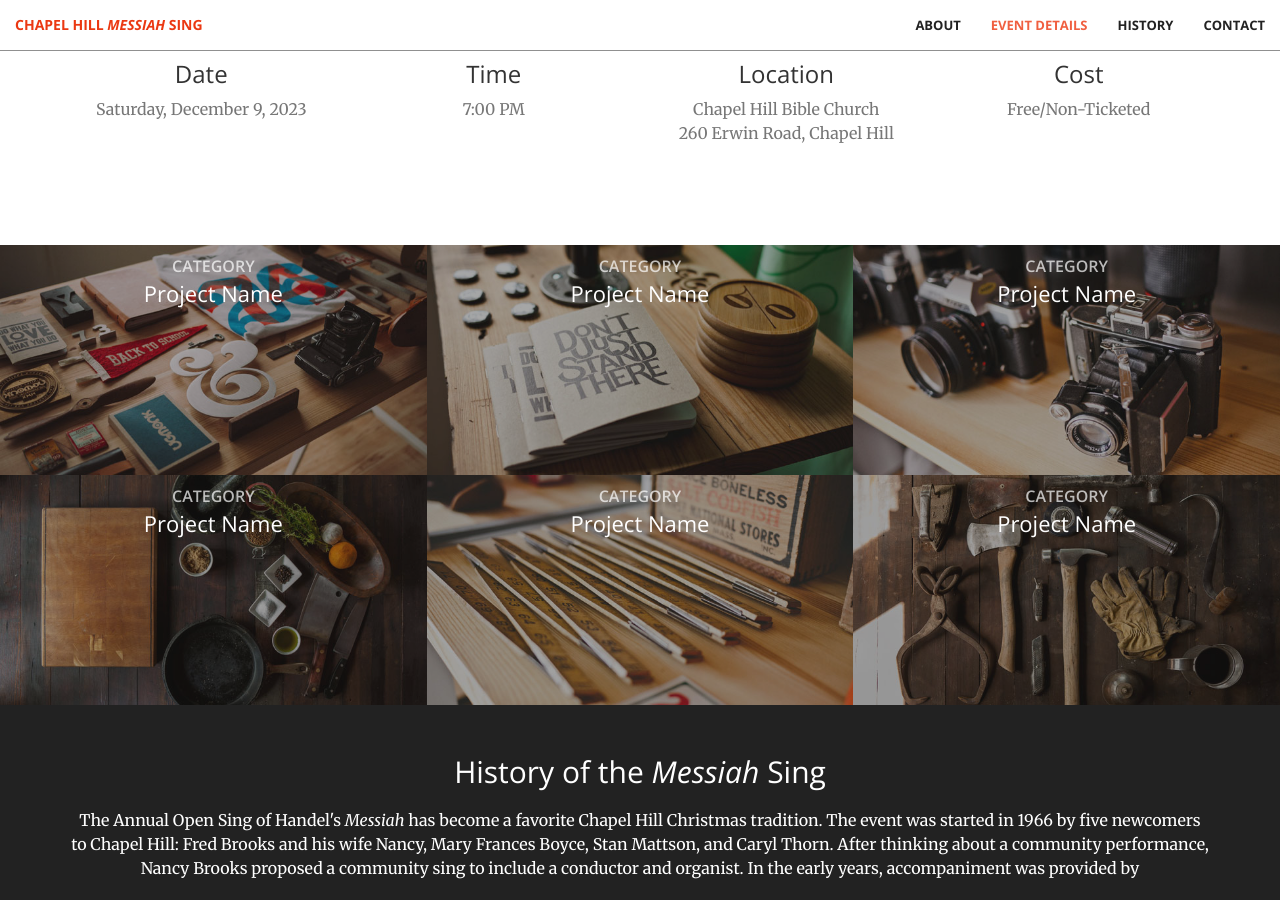
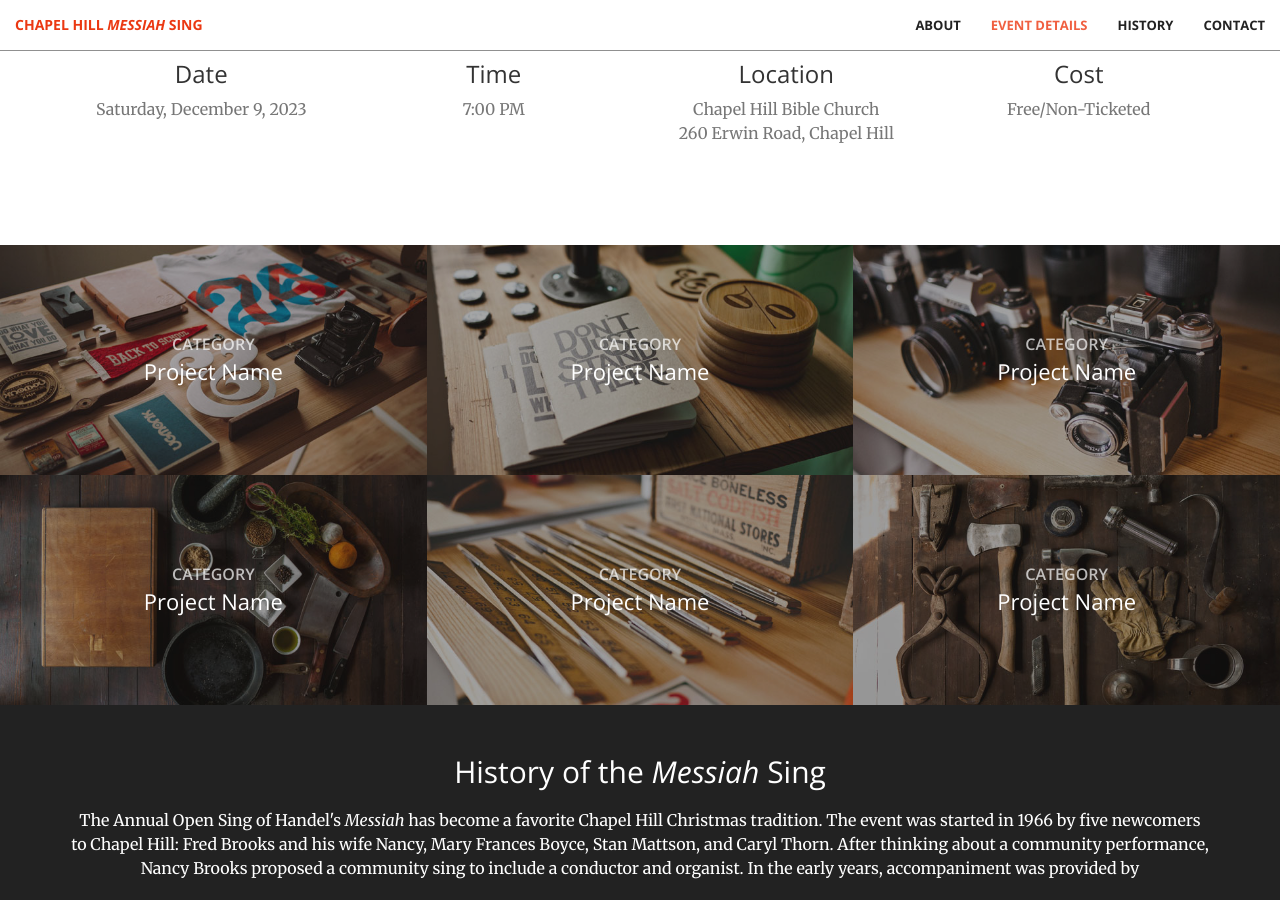
Before and after one commit to chapelhillmessiah/chapelhillmessiah.github.io, a Jekyll site: the page built from index-jekyll.html, in a window 1280 px wide and 900 px high, scrolled down 1529 px. Built offline with Jekyll 4.4.1, drawn with Linux system fonts in a browser that asks for light colours.

Commit message:
[_base.scss] vertically center the portfolio caption text

```diff
--- a/_sass/_base.scss
+++ b/_sass/_base.scss
@@ -240,6 +240,9 @@ header {
         margin: auto;
         text-align: center;
         padding: 10px;
+        display: flex;
+        justify-content: center;
+        align-items: center;
         @include transition-all;
         .portfolio-box-caption-content {
             text-align: center;
```
